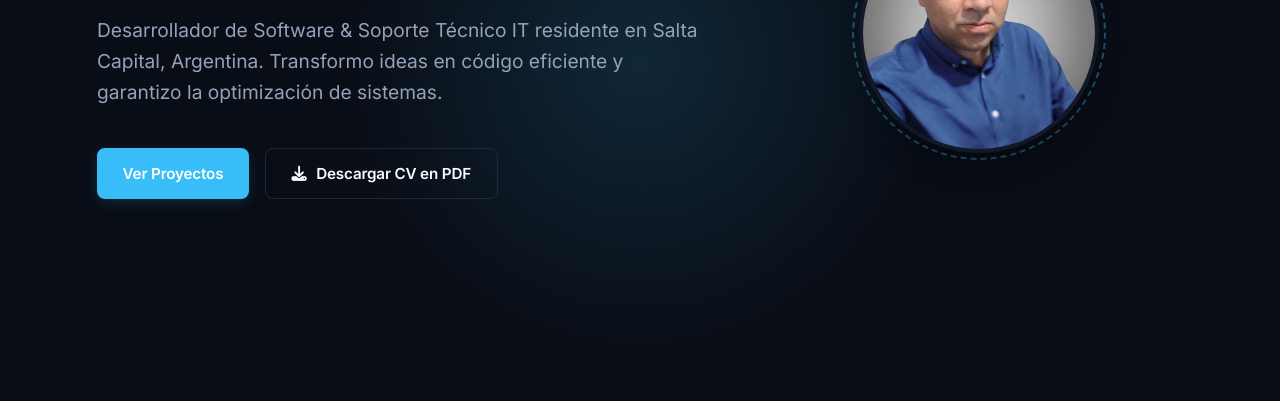
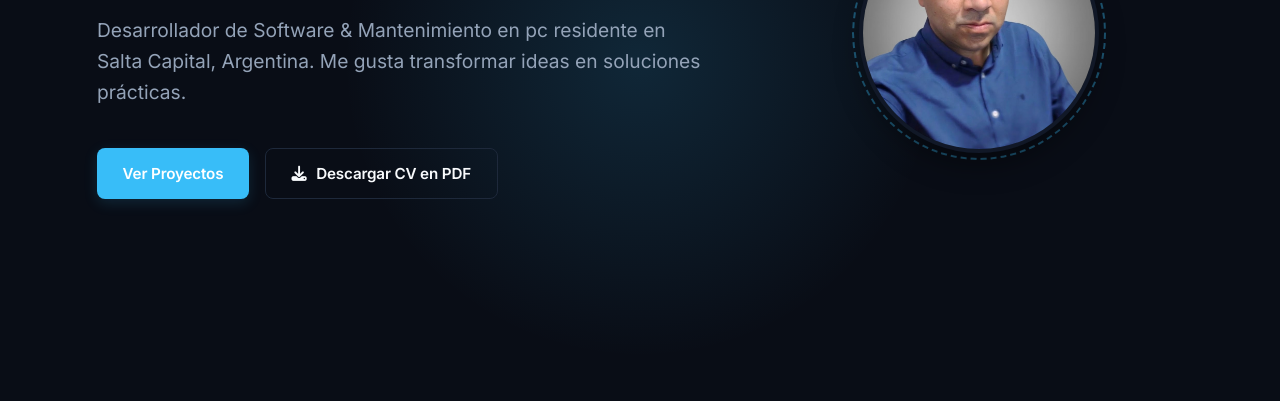
Before and after one commit to CristianFernando88/MI-PORTAFOLIO, a plain HTML site: page index.html in a window 1280 px wide. Shown: the part 399-800 px from the top of the page. Drawn offline with Linux system fonts and the light colour scheme.

Commit message:
cambio en hero

```diff
--- a/index.html
+++ b/index.html
@@ -45,7 +45,7 @@
         <div class="container hero-grid">
             <div class="hero-content">
                 <h1>Hola, soy <span>Cristian Fernando Barrios</span></h1>
-                <p>Desarrollador de Software & Soporte Técnico IT residente en Salta Capital, Argentina. Transformo ideas en código eficiente y garantizo la optimización de sistemas.</p>
+                <p>Desarrollador de Software & Mantenimiento en pc residente en Salta Capital, Argentina. Me gusta transformar ideas en soluciones prácticas.</p>
                 <div class="hero-buttons">
                     <a href="#projects" class="btn btn-primary">Ver Proyectos</a>
                     <a href="assets/Barrios_Cristian_Fernando_CV.pdf" class="btn btn-outline" download><i class="fa-solid fa-download"></i> Descargar CV en PDF</a>
```
